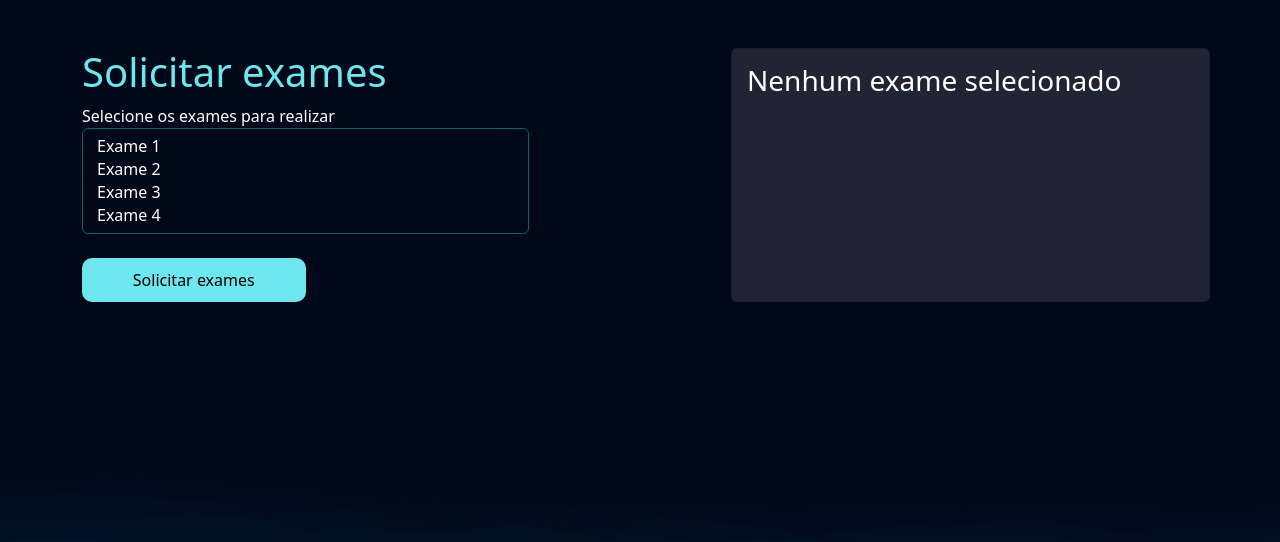
After one commit to fernando-pacheco/python-django-project, a Django app: page /usuarios/exames/solicitar_exames/ in a window 1280 px wide. The commit adds this page. Shown: the top 542 px of the page. Run offline with Django 4.2, Linux system fonts and the light colour scheme; a user stored in the database is signed in; data comes from the database, SQL or seed files in the repository; both versions use the stored data as it was after the commit.

Commit message:
Solicitar exames

```diff
--- /dev/null
+++ b/exames/templates/solicitar_exames.html
@@ -0,0 +1,75 @@
+{% extends "bases/base.html" %}
+{% load static %}
+
+{% block 'head' %}
+    <link href="{% static 'exames/css/css.css' %}" rel="stylesheet">
+{% endblock 'head' %}
+
+{% block 'conteudo' %}
+    <br>
+    <br>
+    <div class="container">
+        <div class="row">
+
+            <div class="col-md">
+                <h3 class="font-destaque">Solicitar exames</h3>
+
+                <form action="{% url "solicitar_exames" %}" method="POST">{% csrf_token %}
+                    <label for="">Selecione os exames para realizar</label>
+                    <select class="select form-control bg-select" multiple name="exames">
+
+                        {% for exame in tipos_exames %}
+                            <option class="opt" value="{{exame.id}}">{{exame}}</option>
+                        {% endfor %}
+
+                    </select>
+                    <br>
+                    <input  type="submit" class="btn-default tamanho-2"  name="ultimo_nome" value="Solicitar exames">
+                </form>
+            </div>
+
+            <div class="col-md-2">
+
+            </div>
+
+            <div class="col-md card">
+                {% if solicitacao_exames %}
+
+                    {% for exame in solicitacao_exames %}
+                        <div style="font-size: 20px; font-weight: bold">
+                            {% if exame.disponivel %}
+                                <img src="{% static 'exames/img/check.png' %}">
+                            {% else %}
+                                <img src="{% static 'exames/img/exit.png' %}">
+                            {% endif %}
+                                {{exame.nome}}
+                            <span class="previa-preco">
+                                R$ {{exame.preco|floatformat:2}}
+                            </span>
+                        </div>
+                    {% endfor %}
+
+                    <hr style="color: white;">
+                    <div>
+                        <label>Total: </label><label class="previa-preco">R$ {{preco_total|floatformat:2}}</label>
+                    </div>
+                    <br>
+
+                    <h5>Data: 08 de Setembro</h5>
+                    <br>
+
+                    <form action="{% url "fechar_pedido" %}" method="POST"> {% csrf_token %}
+                        {% for exame in solicitacao_exames  %}
+                            <input type="hidden" value="{{exame.id}}" name="exames">
+                        {% endfor %}
+                        <button class="btn-secundario">Fechar pedido</button>
+                    </form>
+
+                {% else %}
+                    <h3>Nenhum exame selecionado</h3>
+                {% endif %}
+            </div>
+        </div>
+    </div>
+
+{% endblock 'conteudo' %}
--- /dev/null
+++ b/exames/urls.py
@@ -0,0 +1,7 @@
+from django.urls import path
+from . import views
+
+urlpatterns = [
+    path('solicitar_exames/', views.solicitar_exames, name="solicitar_exames"),
+    path('fechar_pedido/', views.fechar_pedido, name="fechar_pedido"),
+]
--- a/exames/views.py
+++ b/exames/views.py
@@ -1,3 +1,48 @@
-from django.shortcuts import render
+from django.shortcuts import render, redirect
+from django.contrib.auth.decorators import login_required
+from .models import TiposExames, PedidosExames, SolicitacaoExame
+from datetime import datetime
+from django.contrib import messages
+from django.contrib.messages import constants
 
-# Create your views here.
+@login_required
+def solicitar_exames(request):
+    tipos_exames = TiposExames.objects.all()
+    if request.method == "GET":
+        return render(request, 'solicitar_exames.html', {'tipos_exames': tipos_exames})
+    else:
+        exames_id = request.POST.getlist('exames')
+
+        solicitacao_exames = TiposExames.objects.filter(id__in=exames_id)
+        preco_total = 0
+        for i in solicitacao_exames:
+            preco_total += i.preco
+
+        return render(request, 'solicitar_exames.html', {'solicitacao_exames': solicitacao_exames, 'preco_total': preco_total, 'tipos_exames': tipos_exames})
+
+
+@login_required
+def fechar_pedido(request):
+    exames_id = request.POST.getlist('exames')
+    solicitacao_exames = TiposExames.objects.filter(id__in=exames_id)
+
+    pedido_exame = PedidosExames(
+        usuario = request.user,
+        data = datetime.now()
+    )
+
+    pedido_exame.save()
+
+    for exame in solicitacao_exames:
+        solicitacao_exames_temp = SolicitacaoExame(
+            usuario=request.user,
+            exame=exame,
+            status="E"
+        )
+        solicitacao_exames_temp.save()
+        pedido_exame.exames.add(solicitacao_exames_temp)
+
+    pedido_exame.save()
+
+    messages.add_message(request, constants.SUCCESS, 'Pedido de exame concluído com sucesso')
+    return redirect('/exames/ver_pedidos/')
--- /dev/null
+++ b/templates/static/exames/css/css.css
@@ -0,0 +1,43 @@
+body{
+
+    background-image: url('/static/geral/img/bg2.png');
+    background-size: cover;
+
+}
+
+
+.bg-select{
+    background-color: transparent;
+    border-color: var(--differential-color);
+}
+
+.card{
+    background-color: rgba(217, 217, 217, .14);
+    color: white;
+    padding: 15px;
+}
+
+.previa-preco{
+    float: right;
+    font-weight: bold;
+}
+
+.tamanho-2{
+    width: 50%;
+}
+
+.btn-secundario{
+
+    background-color: #838FFF;
+    color: black;
+    padding: 10px;
+    font-weight: bold;
+    border: none;
+    border-radius: 10px;
+}
+
+.btn-secundario-outline{
+    background-color: transparent;
+    border-color: #838FFF;
+    padding: 10px;
+}
--- a/usuarios/templates/login.html
+++ b/usuarios/templates/login.html
@@ -23,7 +23,7 @@
 
 
         <div>
-            <form action="{% url 'login' %}" method="POST">{% csrf_token %}
+            <form action="{% url 'logar' %}" method="POST">{% csrf_token %}
                 <label>Username</label>
                 <br>
                 <input type="text" class="input-default" name="username">
@@ -31,7 +31,7 @@
                 <br>
                 <label>Senha</label>
                 <br>
-                <input type="text" class="input-default" name="senha">
+                <input type="password" class="input-default" name="senha">
                 <br>
                 <br>
                 <input type="submit" class="btn-default" value="Logar">
--- a/usuarios/urls.py
+++ b/usuarios/urls.py
@@ -1,7 +1,8 @@
-from django.urls import path
+from django.urls import path, include
 from . import views
 
 urlpatterns = [
     path('cadastro/', views.cadastro, name="cadastro"),
-    path('login', views.logar, name='logar'),
+    path('login/', views.logar, name='logar'),
+    path('exames/', include('exames.urls')),
 ]
```
Also changed, not shown: db.sqlite3, templates/static/exames/img/check.png (added), templates/static/exames/img/exit.png (added).
